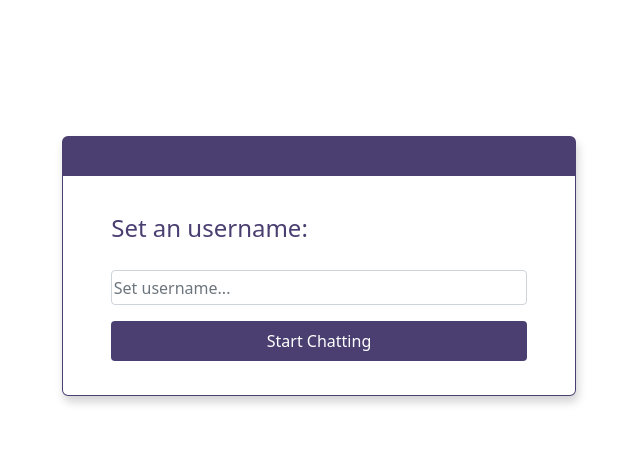
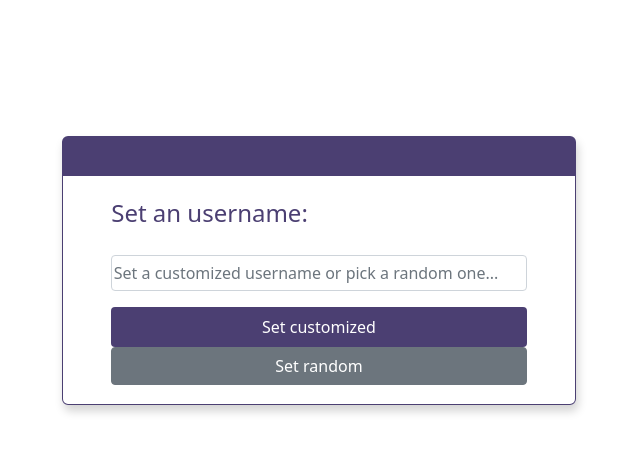
Before and after one commit to vivien-z/chatroom, a Next.js app: page / in a window 1280 px wide. Shown: the top 452 px of the page, without its empty margins (321-961 px from the left). Built offline with nearby package versions, Linux system fonts and the light colour scheme; no server answers.

Commit message:
set login form in a new component

```diff
--- a/components/UsernameField.jsx
+++ b/components/UsernameField.jsx
@@ -1,8 +1,9 @@
 import styles from '../styles/UsernameField.module.css';
 import Container from 'react-bootstrap/Container';
 import Form from 'react-bootstrap/Form';
+import Button from 'react-bootstrap/Button';
 
-const UsernameField = ({ value, avatarSrc, onChange, onSubmit, completed, placeholder }) => {
+const UsernameField = ({ value, avatarSrc, onChange, onSubmit, completed }) => {
   if (completed) {
     // if the user has already claimed a username, display it.
     return (
@@ -29,9 +30,10 @@ const UsernameField = ({ value, avatarSrc, onChange, onSubmit, completed, placeh
             name="username"
             value={value}
             onChange={(e) => e.preventDefault() || onChange(e.target.value)}
-            placeholder={placeholder}
+            placeholder={"Set a customized username or pick a random one..."}
           />
-          <Form.Control className={styles.formButton} type="submit" value="Start Chatting" />
+          <Button className={styles.formButton} type="submit">Login</Button>
+          <Button variant="secondary">I am new</Button>
         </Form.Group>
       </Container>
     );
--- /dev/null
+++ b/components/UsernameForm.jsx
@@ -0,0 +1,49 @@
+import { useRef } from "react";
+import styles from '../styles/UsernameField.module.css';
+import Container from 'react-bootstrap/Container';
+import Form from 'react-bootstrap/Form';
+import Button from 'react-bootstrap/Button';
+
+const UsernameForm = ({ value, avatarSrc, onChange, onSubmit, completed }) => {
+
+  const usernameRef = useRef()
+
+  function handleSubmit(e) {
+    e.preventDefault()
+
+    onChange(usernameRef.current.value)
+
+
+  }
+
+  return (
+    <Container>
+      <Form
+        className={styles.formField}
+        onSubmit={ handleSubmit }
+        id="new-username"
+      >
+        <Form.Group>
+          <Form.Label>
+            Set an username:
+          </Form.Label>
+          <Form.Control
+            className={styles.formInput}
+            type="text"
+            name="username"
+            value={value}
+            ref={usernameRef}
+            onChange={(e) => e.preventDefault() || onChange(e.target.value)}
+            placeholder={"Set a customized username or pick a random one..."}
+            required
+          />
+        </Form.Group>
+        <Button className={styles.formButton} type="submit">Set customized</Button>
+        <Button variant="secondary">Set random</Button>
+      </Form>
+    </Container>
+  );
+
+};
+
+export default UsernameForm;
--- a/pages/index.js
+++ b/pages/index.js
@@ -3,6 +3,7 @@ import { useEffect, useState } from "react";
 import { io } from "socket.io-client";
 import Navbar from "../components/Navbar";
 import UsernameField from "../components/UsernameField";
+import UsernameForm from "../components/UsernameForm";
 import ChatroomInputField from "../components/ChatroomInputField";
 import RoomList from "../components/RoomList";
 import MessageHistory from "../components/MessageHistory";
@@ -58,6 +59,7 @@ export default function Home() {
   // this method submits the form and sends the message to the server.
   const handleSubmit = (e) => {
     e.preventDefault();
+
     const formName = e.target.querySelector('input').getAttribute('name')
     // console.log(rooms);
     // console.log(chatroom);
@@ -84,14 +86,13 @@ export default function Home() {
   if (!isUsernameConfirmed) {
     return (
       <div className={ styles.windowSetup }>
-        <UsernameField
+        <UsernameForm
           // className={styles.window}
           completed={isUsernameConfirmed}
           value={username}
-          avatarSrc="/favicon.ico"
+          // avatarSrc="/favicon.ico"
           onChange={(value) => setUsername(value)}
           onSubmit={() => setUsernameConfirmed(true)}
-          placeholder={"Set username..."}
         />
       </div>
     )
```
Also changed, not shown: components/LoginForm.jsx (deleted, +0 -36 lines).
